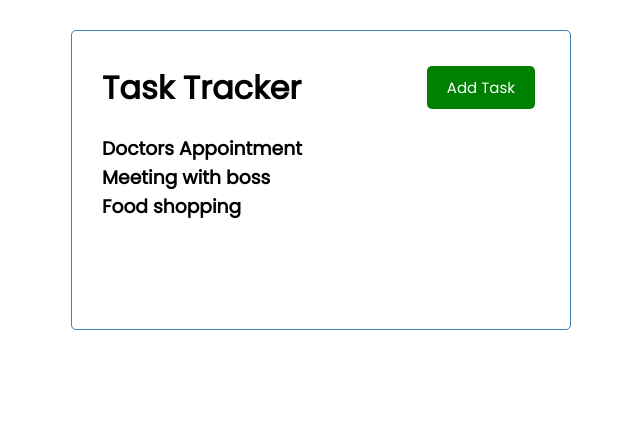
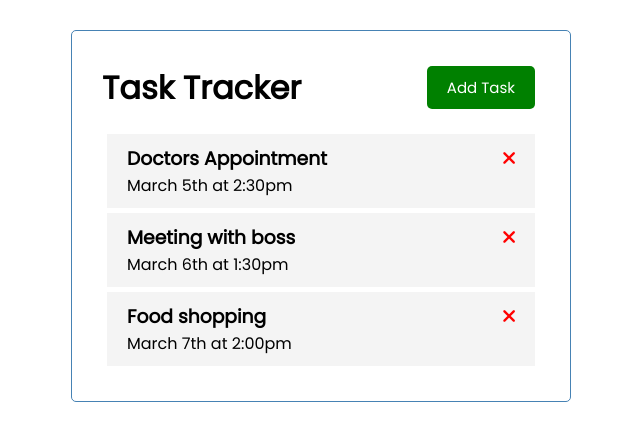
Before and after one commit to karimi-A-2/todo-list-app-vue, a Vue app: page / in a window 1280 px wide. Shown: the top 440 px of the page, without its empty margins (319-959 px from the left). Built offline with nearby package versions, Linux system fonts and the light colour scheme.

Commit message:
add style and fa-times

```diff
--- a/public/index.html
+++ b/public/index.html
@@ -5,6 +5,7 @@
     <meta http-equiv="X-UA-Compatible" content="IE=edge">
     <meta name="viewport" content="width=device-width,initial-scale=1.0">
     <link rel="icon" href="<%= BASE_URL %>favicon.ico">
+    <link rel="stylesheet" href="https://cdnjs.cloudflare.com/ajax/libs/font-awesome/6.2.1/css/all.min.css" integrity="sha512-MV7K8+y+gLIBoVD59lQIYicR65iaqukzvf/nwasF0nqhPay5w/9lJmVM2hMDcnK1OnMGCdVK+iQrJ7lzPJQd1w==" crossorigin="anonymous" referrerpolicy="no-referrer" />
     <title><%= htmlWebpackPlugin.options.title %></title>
   </head>
   <body>
--- a/src/components/Task.vue
+++ b/src/components/Task.vue
@@ -1,15 +1,40 @@
 <template>
-    <h3>{{text}}</h3>
+    <div class="task">
+        <h3>{{task.text}}
+            <i class="fas fa-times"></i>
+        </h3>
+        <p>{{task.day}}</p>
+    </div>
 </template>
 
 <script>
 export default {
     name: "Task",
     props: {
-        text: String,
+        task: Object,
     },
 };
 </script>
 
-<style>
+<style scope>
+.task {
+  background: #f4f4f4;
+  margin: 5px;
+  padding: 10px 20px;
+  cursor: pointer;
+}
+
+.task.reminder {
+  border-left: 5px solid green;
+}
+
+.task h3 {
+  display: flex;
+  align-items: center;
+  justify-content: space-between;
+}
+
+.fas {
+  color: red;
+}
 </style>
--- a/src/components/Tasks.vue
+++ b/src/components/Tasks.vue
@@ -1,6 +1,6 @@
 <template>
     <div :key="task.id" v-for="task in tasks">
-        <Task :text="task.text"></Task>
+        <Task :task="task"></Task>
     </div>
 </template>
 
```
